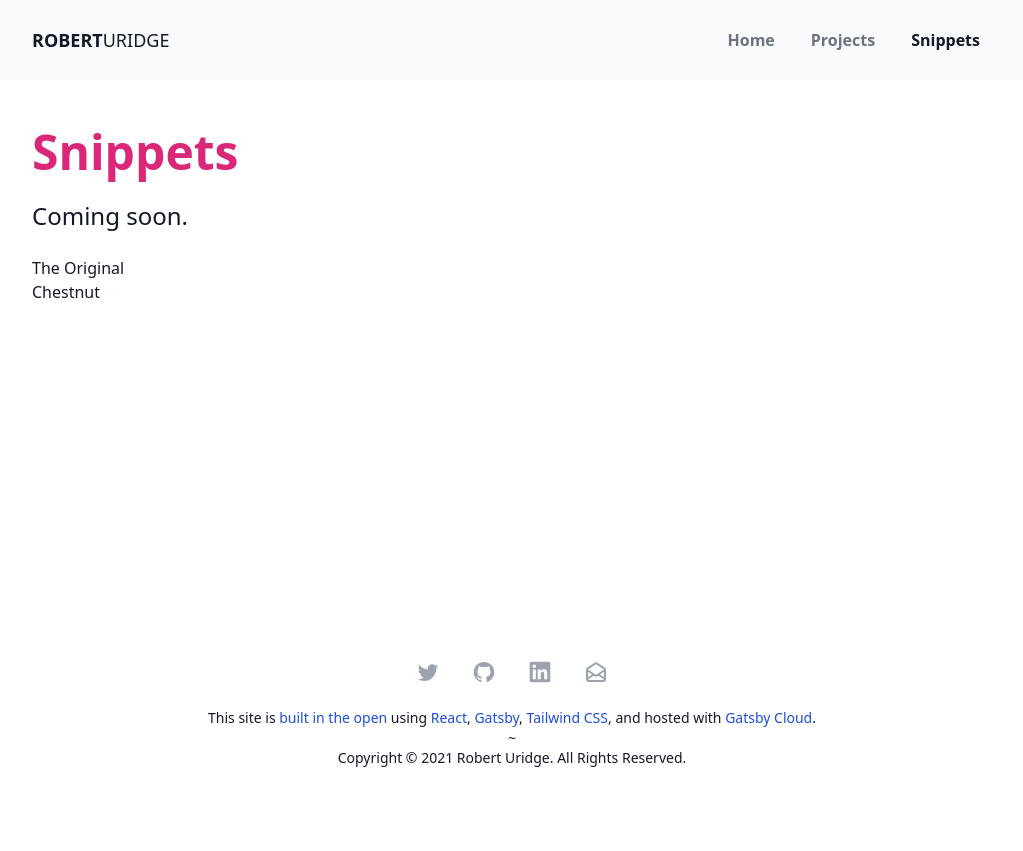
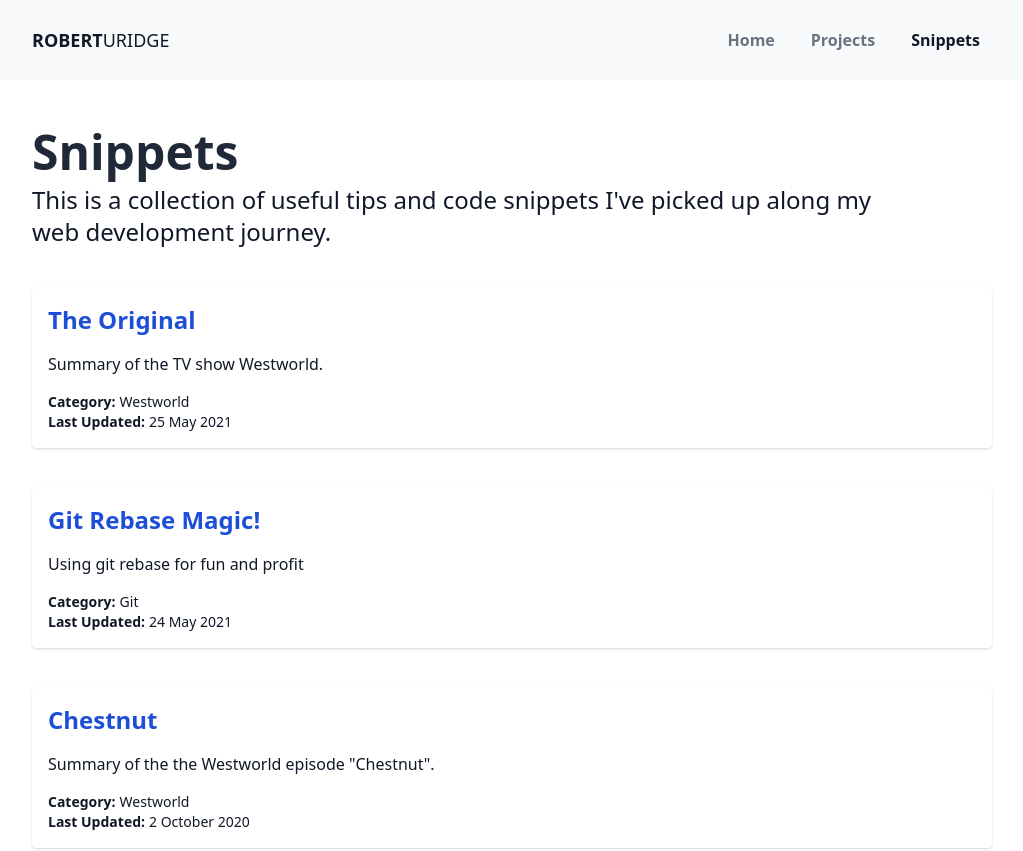
Before and after one commit to ruridge/uridge-gatsby, a Gatsby site: page /snippets in a window 1280 px wide. Shown: the top 851 px of the page, without its empty margins (128-1151 px from the left). Before the commit the page ends 800 px from the top, so only its background shows below. Built offline with nearby package versions, Linux system fonts and the light colour scheme; Gatsby itself is replaced by a stand-in of ours; some packages are replaced by stand-ins of ours.

Commit message:
feat: 🎸 list snippet summaries on the /snipets route
Listed all snippets and styled

````diff
--- a/snippets/2020-10-01-the-original.mdx
+++ b/snippets/2020-10-01-the-original.mdx
@@ -1,7 +1,10 @@
 ---
 title: The Original
-date: 2020-10-01
-topic: Westworld
+isPublished: true
+publishedOn: 2020-10-01T09:00:00+08:00
+lastUpdated: 2021-05-25T12:25:54+08:00
+abstract: Summary of the TV show Westworld.
+category: Westworld
 ---
 
 Westworld is a huge Western-themed park where human guests can interact with lifelike android "hosts", programmed to run through a daily narrative, without memory of prior days' events, and interact with guests. As hosts are unable to harm guests, guests often live out their darkest desires, including violent and sexual ones.
--- a/snippets/2020-10-02-chestnut.mdx
+++ b/snippets/2020-10-02-chestnut.mdx
@@ -1,7 +1,10 @@
 ---
 title: Chestnut
-date: 2020-10-02
-topic: Westworld
+isPublished: true
+publishedOn: 2020-10-02T09:00:00+08:00
+lastUpdated: 2020-10-02T09:00:00+08:00
+abstract: Summary of the the Westworld episode "Chestnut".
+category: Westworld
 ---
 
 Logan brings his friend William to Westworld, and encourages him to take in the more carnal delights of the park. William remains reluctant given his recent engagement. The next morning, William helps return a dropped tin of food to Dolores and leaves with a tip of the hat. Dolores returns to her farm to dig up a hidden pistol.
--- /dev/null
+++ b/snippets/git-rebase.mdx
@@ -0,0 +1,22 @@
+---
+title: Git Rebase Magic!
+isPublished: true
+publishedOn: 2021-05-24T19:17:19+08:00
+lastUpdated: 2021-05-24T19:17:19+08:00
+abstract: Using git rebase for fun and profit
+category: Git
+---
+
+# Heading 1
+
+Lorem ipsum dolor sit amet consectetur adipisicing elit. Adipisci nihil nesciunt, sed beatae maxime provident inventore pariatur? Reprehenderit exercitationem corporis cumque iusto illo voluptatum commodi quidem quo perspiciatis, labore odit?
+
+## Heading 2
+
+Lorem ipsum, dolor sit amet consectetur adipisicing elit. Corporis, blanditiis atque. Deserunt ullam quo ratione quam animi odio laborum iusto reprehenderit architecto porro quia, facere nisi cumque commodi? Facere ut ipsam minus? Voluptas iste ipsam veniam, quod dolor, ut expedita, ex accusantium at deserunt dolores excepturi aspernatur eaque similique possimus voluptatem eveniet consequuntur! Neque, asperiores officia eius nostrum numquam aliquam blanditiis fugiat veniam dignissimos obcaecati? Ipsum eligendi quia minima! Delectus odio, sit inventore magni dolorem ipsum ullam consequatur a nobis laboriosam, aliquam qui? Explicabo quae aliquid, quas, omnis facilis ullam vitae fugit nobis obcaecati ab laboriosam minima, magni perspiciatis repellendus.
+
+```javascript
+const cake = "foo";
+```
+
+The end.
--- a/src/pages/snippets.js
+++ b/src/pages/snippets.js
@@ -3,15 +3,19 @@ import * as React from "react";
 import Layout from "../components/layout";
 import Seo from "../components/seo";
 
-const paragraphClasses = "text-xl sm:text-2xl max-w-prose pb-6";
-
 function Snippets() {
   const data = useStaticQuery(graphql`
     query SnippetsQuery {
-      snippets: allMdx {
+      snippets: allMdx(
+        sort: { fields: frontmatter___lastUpdated, order: DESC }
+        filter: { frontmatter: { isPublished: { eq: true } } }
+      ) {
         nodes {
           frontmatter {
             title
+            abstract
+            category
+            lastUpdated(formatString: "D MMMM YYYY")
           }
           parent {
             ... on File {
@@ -25,19 +29,33 @@ function Snippets() {
   return (
     <Layout>
       <Seo title="Snippets" />
-      <h1 className="pb-6 text-4xl font-extrabold text-pink-600 sm:text-5xl">
+      <h1 className="mb-2 text-4xl font-extrabold text-gray-800 sm:text-5xl">
         Snippets
       </h1>
-      <p className={paragraphClasses}>Coming soon.</p>
-      <ul>
-        {data.snippets.nodes.map((snippet) => (
-          <li key={snippet.parent.name}>
-            <Link to={`/snippets/${snippet.parent.name}`}>
+      <p className="mb-10 text-xl sm:text-2xl max-w-prose">
+        This is a collection of useful tips and code snippets I've picked up
+        along my web development journey.
+      </p>
+      {data.snippets.nodes.map((snippet) => (
+        <article className="p-4 mb-10 rounded shadow">
+          <h2 className="mb-4 text-2xl font-bold">
+            <Link
+              key={snippet.parent.name}
+              to={`/snippets/${snippet.parent.name}`}
+              className="text-blue-700 hover:underline"
+            >
               {snippet.frontmatter.title}
             </Link>
-          </li>
-        ))}
-      </ul>
+          </h2>
+          <p className="mb-4">{snippet.frontmatter.abstract}</p>
+          <dl className="text-sm">
+            <dt className="float-left pr-1 font-bold ">Category:</dt>
+            <dd>{snippet.frontmatter.category}</dd>
+            <dt className="float-left pr-1 font-bold ">Last Updated:</dt>
+            <dd>{snippet.frontmatter.lastUpdated}</dd>
+          </dl>
+        </article>
+      ))}
     </Layout>
   );
 }
--- a/src/pages/{mdx.parent__(File)__sourceInstanceName}/{mdx.parent__(File)__name}.js
+++ b/src/pages/{mdx.parent__(File)__sourceInstanceName}/{mdx.parent__(File)__name}.js
@@ -11,7 +11,7 @@ function BlogPost({ data }) {
       </header>
       <main>
         <h1>{post.title}</h1>
-        <em>{post.date}</em> - {post.topic}
+        <em>{post.publishedOn}</em> - {post.category}
         <div dangerouslySetInnerHTML={{ __html: data.mdx.rawBody }} />
       </main>
     </div>
@@ -24,8 +24,8 @@ export const query = graphql`
   query ($id: String!) {
     mdx(id: { eq: $id }) {
       frontmatter {
-        date(formatString: "MM-DD-YYYY")
-        topic
+        publishedOn(formatString: "MM-DD-YYYY")
+        category
         title
       }
       rawBody
````
